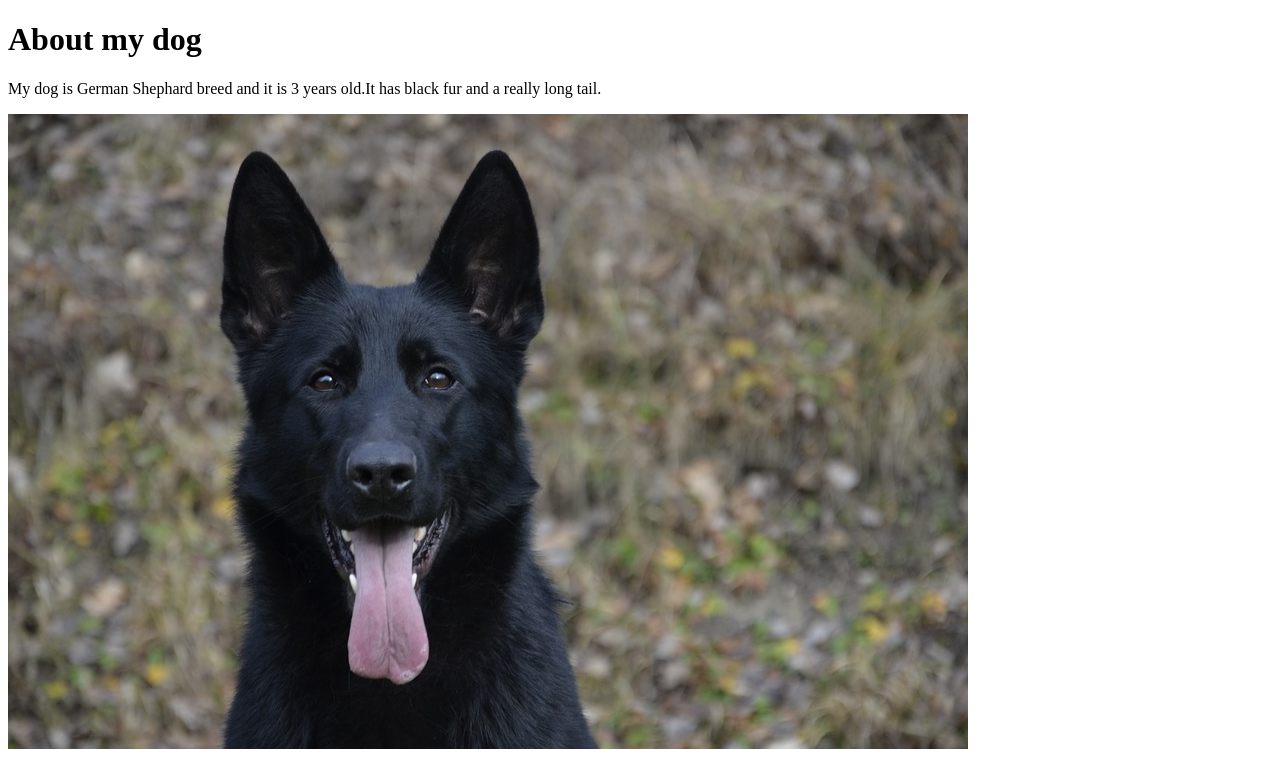
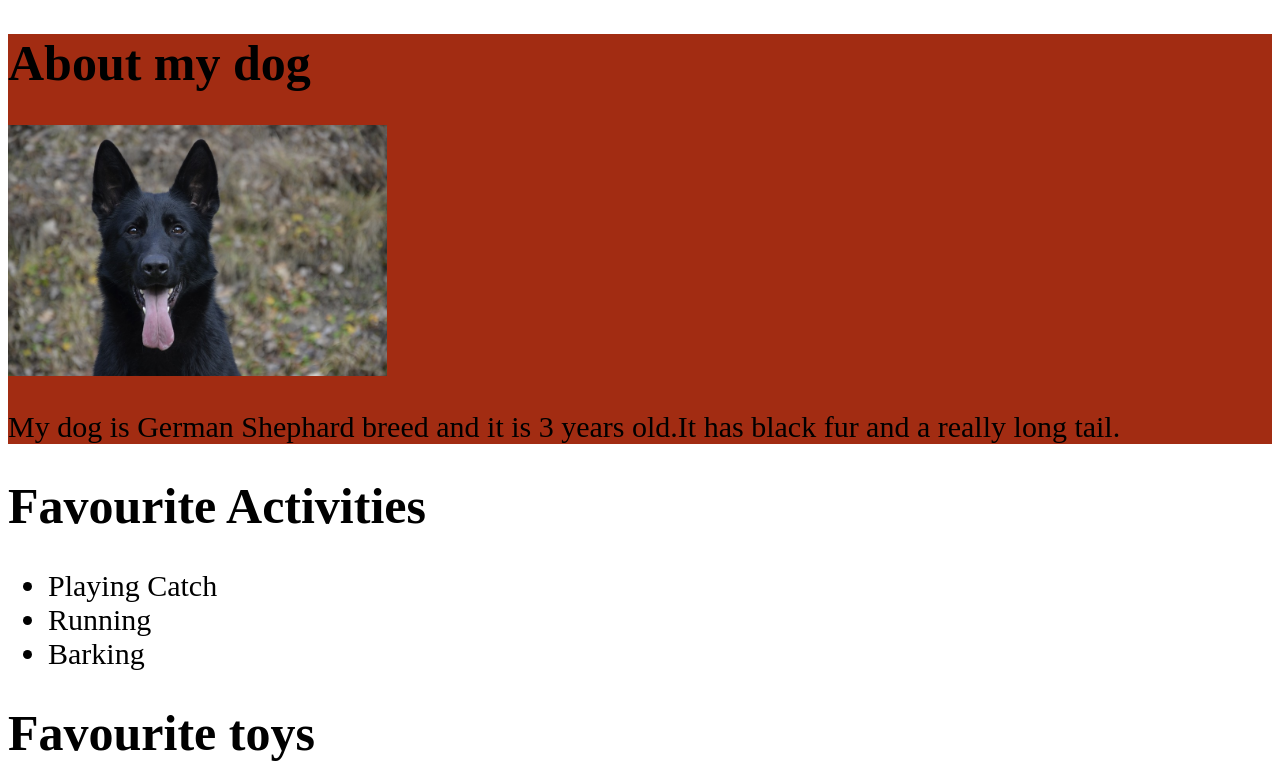
Before and after one commit to paschalogwel/pet-website, a plain HTML site: page pet.html in a window 1280 px wide. Shown: the top 771 px of the page. Drawn offline with Linux system fonts and the light colour scheme.

Commit message:
adds styles

```diff
--- a/css/styles.css
+++ b/css/styles.css
@@ -0,0 +1,16 @@
+h1{
+  font-size: 50px;
+}
+img{
+
+  width: 30%;
+}
+p{
+  font-size: 30px;
+}
+li{
+  font-size: 30px;
+}
+.pet{
+  background-color: #A22C12;
+}
--- a/pet.html
+++ b/pet.html
@@ -2,12 +2,15 @@
 <html>
   <head>
     <meta charset="utf-8">
+    <link rel="stylesheet" href="css/styles.css" type="text/css">
     <title>Scooby</title>
   </head>
   <body>
-    <h1>About my dog</h1>
-    <p>My dog is German Shephard breed and it is 3 years old.It has black fur and a really long tail.</p>
-    <img src="images/pet.jpg" alt="a photo of a dog">
+    <div class="pet">
+      <h1>About my dog</h1>
+      <img src="images/pet.jpg" alt="a photo of a dog">
+      <p>My dog is German Shephard breed and it is 3 years old.It has black fur and a really long tail.</p>
+    </div>
     <h1>Favourite Activities</h1>
     <ul>
       <li>Playing Catch</li>
```
Also changed, not shown: images/balls.jpg (added), images/bark.jpg (added), images/bone.jpg (added), images/catch.jpg (added), images/run.jpg (added).
